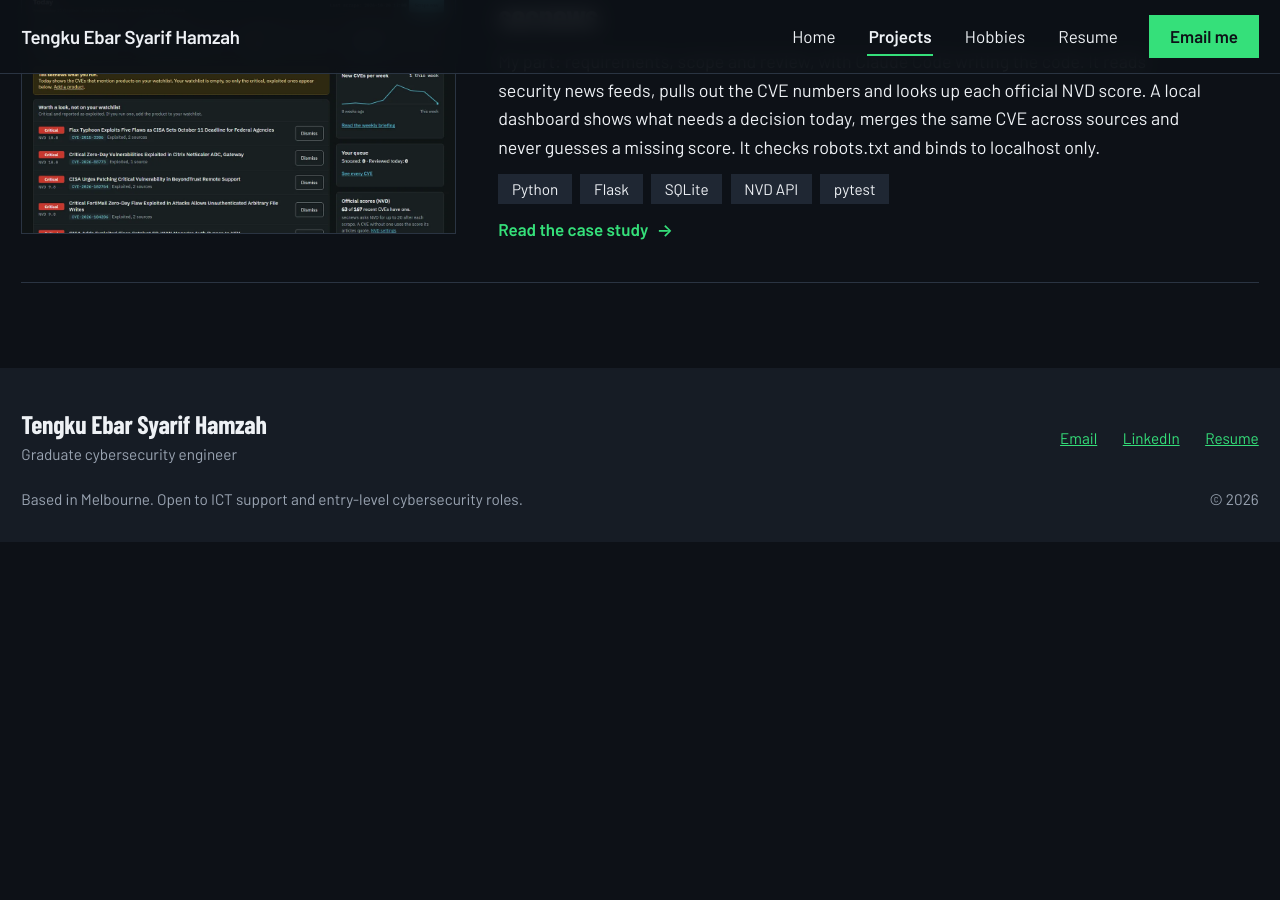
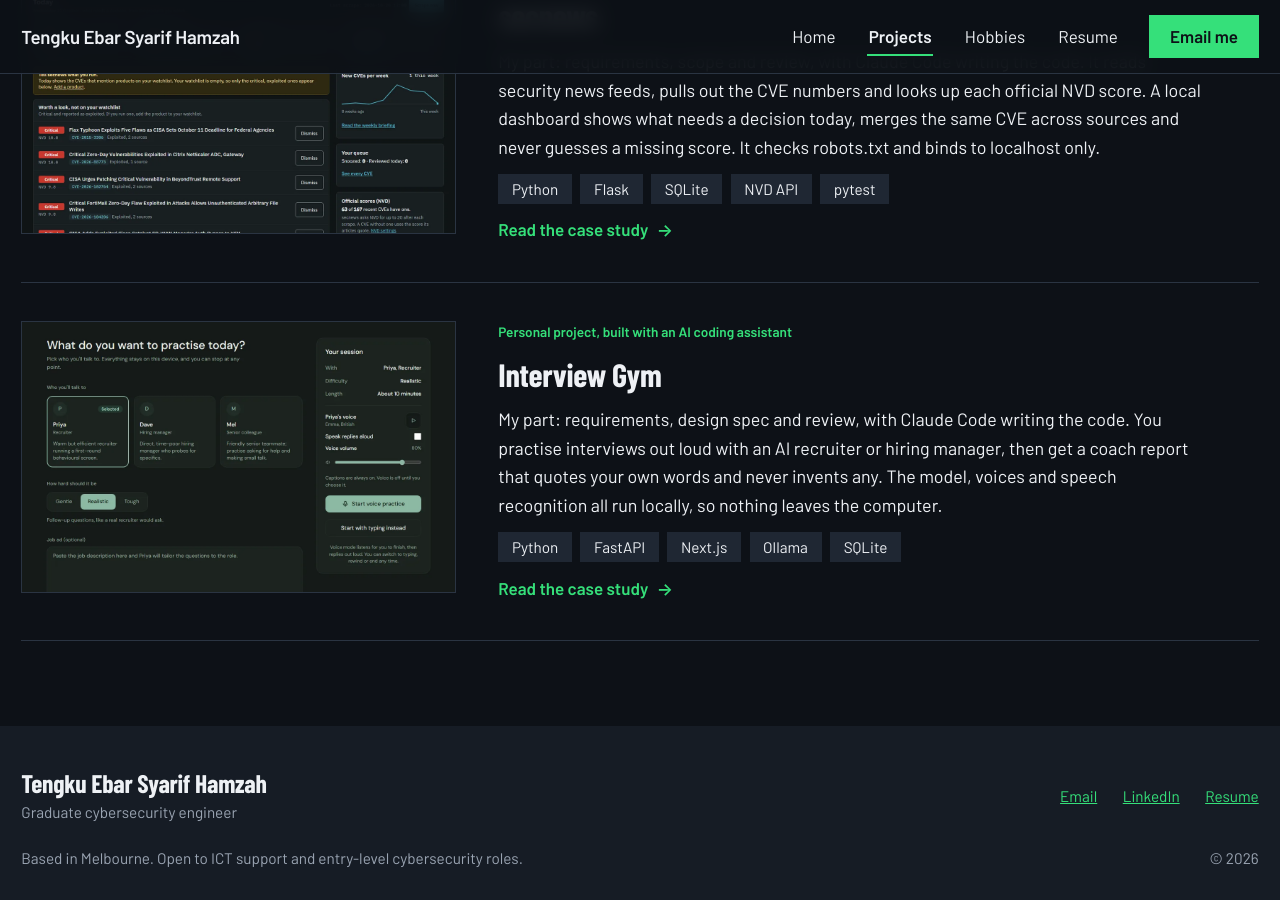
Before and after one commit to tengkuebar/tengkuebar.github.io, a Jekyll site: the page built from projects/index.md, in a window 1280 px wide and 900 px high, scrolled down 1410 px. Built offline with Jekyll 4.4.1, drawn with Linux system fonts in a browser that asks for light colours; before the commit the page ends 1952 px from its top, so only the background shows below that.

Commit message:
Add the Interview Gym case study, Projects row and Home tile
Co-Authored-By: Claude Sonnet 5.5 <noreply@anthropic.com>

```diff
--- a/projects/index.md
+++ b/projects/index.md
@@ -49,4 +49,14 @@ Each project is labelled as a team, personal or home lab project, with my part s
       <span class="read-more">Read the case study <span aria-hidden="true">&rarr;</span></span>
     </div>
   </a>
+  <a class="project-row" href="{{ '/projects/interview-gym/' | relative_url }}">
+    <span class="thumb-frame"><img class="thumb" src="{{ '/assets/img/interview-gym/practice.webp' | relative_url }}" alt="" loading="lazy"></span>
+    <div>
+      <p class="kind">Personal project, built with an AI coding assistant</p>
+      <h2>Interview Gym</h2>
+      <p class="outcome">My part: requirements, design spec and review, with Claude Code writing the code. You practise interviews out loud with an AI recruiter or hiring manager, then get a coach report that quotes your own words and never invents any. The model, voices and speech recognition all run locally, so nothing leaves the computer.</p>
+      <ul class="tags"><li>Python</li><li>FastAPI</li><li>Next.js</li><li>Ollama</li><li>SQLite</li></ul>
+      <span class="read-more">Read the case study <span aria-hidden="true">&rarr;</span></span>
+    </div>
+  </a>
 </div>
```
Also changed, not shown: index.md (+8 -0 lines), projects/interview-gym.md (added, +72 -0 lines), assets/img/interview-gym/practice.webp (added), assets/img/interview-gym/report.webp (added).
